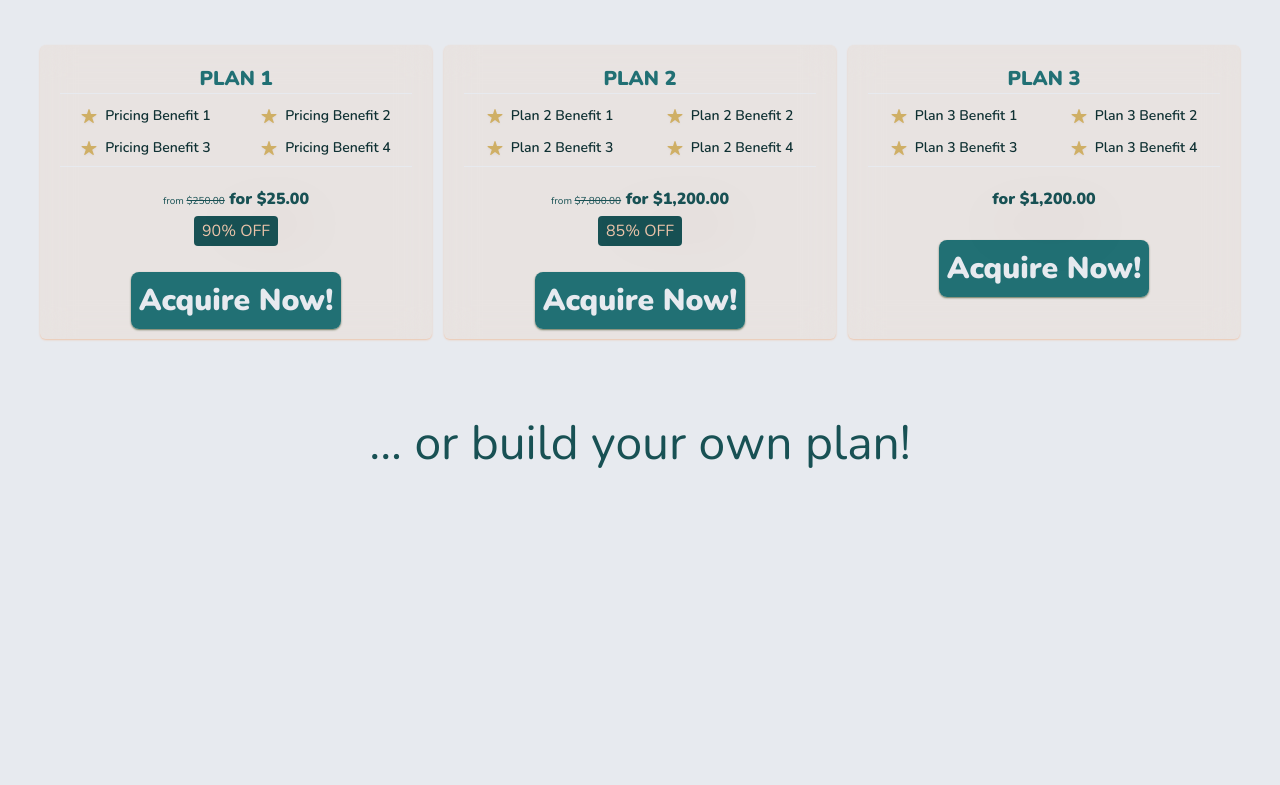
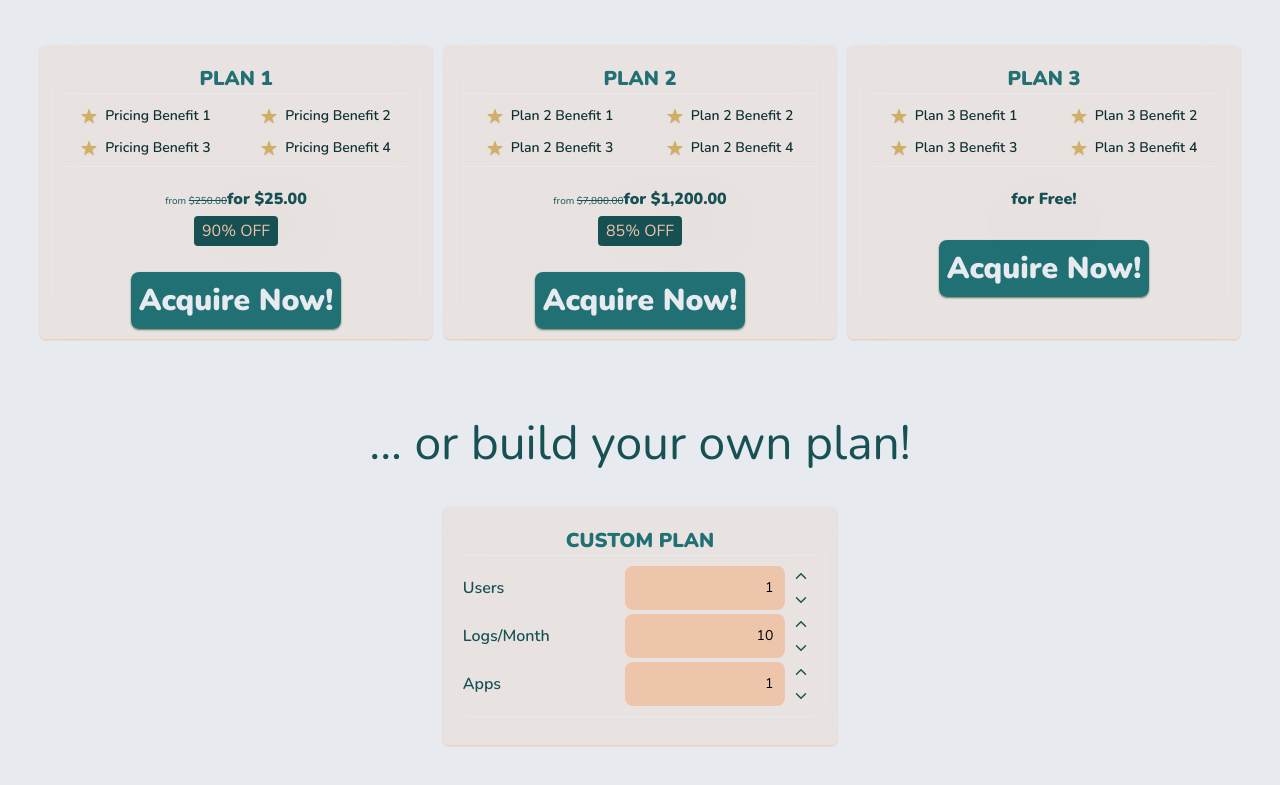
Before and after one commit to araujoarthur/logit-mainpage, a React (Vite) app: page / in a window 1280 px wide. Shown: the part 1642-2427 px from the top of the page. Before the commit the page ends 2118 px from the top, so only its background shows below. Built offline with nearby package versions, Linux system fonts and the light colour scheme.

Commit message:
Dynamic pricing plan in dev

```diff
--- a/src/App.jsx
+++ b/src/App.jsx
@@ -4,9 +4,12 @@ import './App.css'
 import Header from './Header.jsx'
 import ContentBox from './ContentBox'
 import ButtonBox from './ButtonBox'
-import PricingGrid, { PricingBox, PlanBenefits, PlanBenefit, PurchaseBox } from './PricingGrid'
+import PricingGrid, { PricingBox, PlanBenefits, PlanBenefit } from './PricingGrid'
+import PurchaseBox from "./PurchaseBox"
+import CustomPlan from './CustomPlan'
 import { IoRocket, IoHelpCircle } from 'react-icons/io5'
 import './index.css'
+
 
 
 class App extends React.Component {
@@ -36,7 +39,7 @@ class App extends React.Component {
         <ButtonBox passRef={ this.references.Documentation } id="documentationbox" background="salmonpink" buttonBackground="aquagreen" textColor="icewhite" shadow="lg" shadowColor="darkpetrol" icon={ <IoHelpCircle /> }>Read the Documentation</ButtonBox>
         <PricingGrid id="pricingbox" columns='3' gap='3' passRef={ this.references.Pricing }>
 
-          <PricingBox planName="Plan 1" purchaseBox={<PurchaseBox priceFrom={25000} priceFor={2500} discountPercent={true} locale='en-US' currency='USD' />}>
+          <PricingBox planName="Plan 1" purchaseBox={<PurchaseBox planIdentifier={1} priceFrom={25000} priceFor={2500} discountPercent={true} locale='en-US' currency='USD' />}>
             <PlanBenefits>
               <PlanBenefit>
                 Pricing Benefit 1
@@ -53,7 +56,7 @@ class App extends React.Component {
             </PlanBenefits>
           </PricingBox>
 
-          <PricingBox planName="Plan 2" purchaseBox={<PurchaseBox priceFrom={780000} priceFor={120000} discountPercent={true} locale='en-US' currency='USD' />}>
+          <PricingBox planName="Plan 2" purchaseBox={<PurchaseBox planIdentifier={2} priceFrom={780000} priceFor={120000} discountPercent={true} locale='en-US' currency='USD' />}>
             <PlanBenefits>
               <PlanBenefit>
                 Plan 2 Benefit 1
@@ -70,7 +73,7 @@ class App extends React.Component {
             </PlanBenefits>
           </PricingBox>
 
-          <PricingBox planName="Plan 3" purchaseBox={<PurchaseBox priceFor={120000} locale='en-US' currency='USD' />}>
+          <PricingBox planName="Plan 3" purchaseBox={<PurchaseBox planIdentifier={3} locale='en-US' currency='USD' />}>
             <PlanBenefits>
               <PlanBenefit>
                 Plan 3 Benefit 1
@@ -87,7 +90,14 @@ class App extends React.Component {
             </PlanBenefits>
           </PricingBox>
         </PricingGrid>
-        <h2 className='pt-10 text-5xl bg-icewhite text-darkpetrol font-nunito text-center'>... or build your own plan! </h2>
+
+        <PricingGrid title="... or build your own plan!" columns='3'>
+          <div></div>
+          <CustomPlan>
+
+          </CustomPlan>
+          <div></div>
+        </PricingGrid>
       </>
     );
   }
--- /dev/null
+++ b/src/CustomPlan.jsx
@@ -0,0 +1,96 @@
+import React from 'react'
+import { PricingBox } from './PricingGrid';
+import { IoChevronDown, IoChevronUp, IoChevronBack, IoChevronForward } from 'react-icons/io5'
+
+
+export default class CustomPlan extends React.Component {
+    constructor(props) {
+        super(props);
+
+        this.UsersInputRef = React.createRef();
+        this.LogsInputRef = React.createRef();
+        this.AppsInputRef = React.createRef();
+    }
+
+    render() {
+        return (
+            <PricingBox planName="Custom Plan">
+                <SelectUtility ref={ this.UsersInputRef } utility="Users"></SelectUtility>
+                <SelectUtility ref={ this.LogsInputRef } utility="Logs/Month" incrementalOffset={10} ></SelectUtility>
+                <SelectUtility ref={ this.AppsInputRef } utility="Apps"></SelectUtility>
+            </PricingBox>
+        );
+    }
+
+}
+
+export class SelectUtility extends React.Component {
+
+    render() {
+        return (
+        <div className="flex items-center justify-center justify-items-center">
+            <span className="mr-auto font-semibold font-nunito text-darkpetrol"> {this.props.utility} </span><UtilityInput incrementalOffset={this.props.incrementalOffset ? this.props.incrementalOffset : 1} />
+        </div>
+        );
+    }
+}
+
+class UtilityInput extends React.Component {
+    constructor(props) {
+        super(props);
+
+        this.state = {
+            count: this.props.incrementalOffset
+        }
+
+        this.incrementCounter = this.incrementCounter.bind(this);
+        this.decrementCounter = this.decrementCounter.bind(this);
+    }
+
+
+    incrementCounter () {
+        this.setState({
+            count: this.state.count + this.props.incrementalOffset
+        });
+    }
+
+    decrementCounter() {
+        return (this.state.count > this.props.incrementalOffset && this.setState({ count: this.state.count - this.props.incrementalOffset }));
+    }
+
+    render() {
+        return (
+            <>
+                <span role={'cell'} onChange={ (event) => this.handleChange(event, ) } className="ml-auto p-3 w-40 text-right rounded-lg bg-salmonpink text-sm font-nunito">{this.state.count}</span>
+                <div className='px-1'>
+                    <ArrowButton onClick={ this.incrementCounter } direction="up" />
+                    <ArrowButton onClick={ this.decrementCounter } direction="down" />
+                </div>
+            </>
+        );
+    }
+}
+
+const ArrowButton = ( { direction, onClick } ) => {
+    let arrow = '';
+    switch (direction) {
+        case ('up'):
+            arrow = <IoChevronUp />
+            break;
+        case ('down'):
+            arrow = <IoChevronDown />
+            break;
+        case ('left'):
+            arrow = <IoChevronBack />
+            break;
+        case ('right'):
+            arrow = <IoChevronForward />
+            break;
+        default:
+            arrow = <IoChevronForward />
+    }
+    return (
+        <div onClick={ () => onClick() } className='flex p-1 rounded-xl align-middle text-center justify-center items-center justify-items-center text-darkpetrol cursor-pointer hover:bg-salmonpink hover:text-darkerpetrol'>{arrow}</div>
+
+    );
+}
--- a/src/PricingGrid.jsx
+++ b/src/PricingGrid.jsx
@@ -19,8 +19,8 @@ export default class PricingGrid extends React.Component {
         const { columns, gap } = this.props;
         return(
             <>
-                <h2 className="pt-10 text-5xl bg-icewhite text-darkpetrol font-nunito text-center">Our Deals</h2>
-                <div ref={this.props.passRef} className={`bg-icewhite items-center justify-center justify-items-center p-10 grid grid-cols-1 md:grid-cols-${columns ? columns : '3'} gap-0 md:gap-${gap ? gap : '2'}`} id={this.props.id}>
+                <h2 className="pt-10 text-5xl bg-icewhite text-darkpetrol font-nunito text-center">{this.props.title ? this.props.title : 'Our Deals'}</h2>
+                <div ref={this.props.passRef} className={`bg-icewhite items-center justify-center justify-items-center p-10 grid grid-cols-1 md:grid-cols-${columns ? columns : '3'} gap-0 md:gap-${gap ? gap : '2'} ${this.props.className ? this.props.className : ''}`.trim()} id={this.props.id}>
                     {this.props.children}
                 </div>
             </>
@@ -34,7 +34,7 @@ export class PricingBox extends React.Component {
     }
 
     render() {
-        const { planName, planPrice, planPeriod } = this.props;
+        const { planName } = this.props;
         return (
         <div className="mb-4 z-0 md:mb-0 h-full w-full shadow-sm shadow-salmonpink rounded-md p-5 bg-salmonpink bg-opacity-20 backdrop-blur-lg">
             <h1 className="text-center font-black text-petrol text-xl font-nunito">{ planName.toUpperCase() }</h1>
@@ -80,34 +80,15 @@ export class PlanPrice extends React.Component {
                     { priceFrom && <span className='text-[10px]'>
                         from <span className='line-through'>{(locale && currency) ? formatMoney(priceFrom, locale, styleObj) : formatMoney(priceFrom)}</span>
                     </span> }
-                    <span className='font-black drop-shadow-2xl'> for {(locale && currency) ? formatMoney(priceFor, locale, styleObj) : formatMoney(priceFor)}</span>
+
+                    {priceFor ? <span className='font-black drop-shadow-2xl'>
+                        for {(locale && currency) ? formatMoney(priceFor, locale, styleObj) : formatMoney(priceFor)}
+                    </span> : <span className='font-black drop-shadow-2xl'>
+                        for Free!
+                    </span>}
                 </span>
                 {discountPercent && <span className='bg-darkpetrol py-1 px-2 rounded text-salmonpink'>{((priceFrom - priceFor)/(priceFrom)).toLocaleString('pt-BR', {style:'percent'})} OFF</span>}
             </div>
         );
     }
 }
-
-export class PurchaseBox extends React.Component {
-    constructor(props) {
-        super(props);
-        this.state = {
-            priceFrom: this.props.priceFrom,
-            priceFor: this.props.priceFor,
-            planIdentifier: this.props.planIdentifier
-        }
-    }
-    render() {
-        const { priceFrom, priceFor, discountPercent = false, locale = 'pt-BR', currency = 'BRL'} = this.props;
-
-        return (
-            <>
-                <PlanPrice priceFrom={priceFrom} priceFor={priceFor} discountPercent={discountPercent} locale={locale} currency={currency}/>
-                <div className='block mt-10 text-center'>
-                    <span role={'button'} className='p-2 bg-petrol font-black text-3xl font-nunito text-icewhite rounded-lg shadow-sm shadow-limegreenFaded'>Acquire Now!</span>
-                </div>
-            </>
-        );
-
-    }
-}
--- /dev/null
+++ b/src/PurchaseBox.jsx
@@ -0,0 +1,27 @@
+import React from 'react';
+import { PlanPrice } from './PricingGrid';
+
+
+export default class PurchaseBox extends React.Component {
+    constructor(props) {
+        super(props);
+        this.state = {
+            priceFrom: this.props.priceFrom,
+            priceFor: this.props.priceFor,
+            planIdentifier: this.props.planIdentifier,
+            customPlanObject: this.props.customPlanObject ? this.props.customPlanObject : {}
+        };
+    }
+    render() {
+        const { priceFrom, priceFor, discountPercent = false, locale = 'pt-BR', currency = 'BRL' } = this.props;
+
+        return (
+            <>
+                <PlanPrice priceFrom={priceFrom} priceFor={priceFor} discountPercent={discountPercent} locale={locale} currency={currency} />
+                <div className='block mt-10 text-center'>
+                    <span role={'button'} className='p-2 bg-petrol font-black text-3xl font-nunito text-icewhite rounded-lg shadow-sm shadow-limegreenFaded hover:bg-icewhite hover:text-darkpetrol'>Acquire Now!</span>
+                </div>
+            </>
+        );
+    }
+}
```
